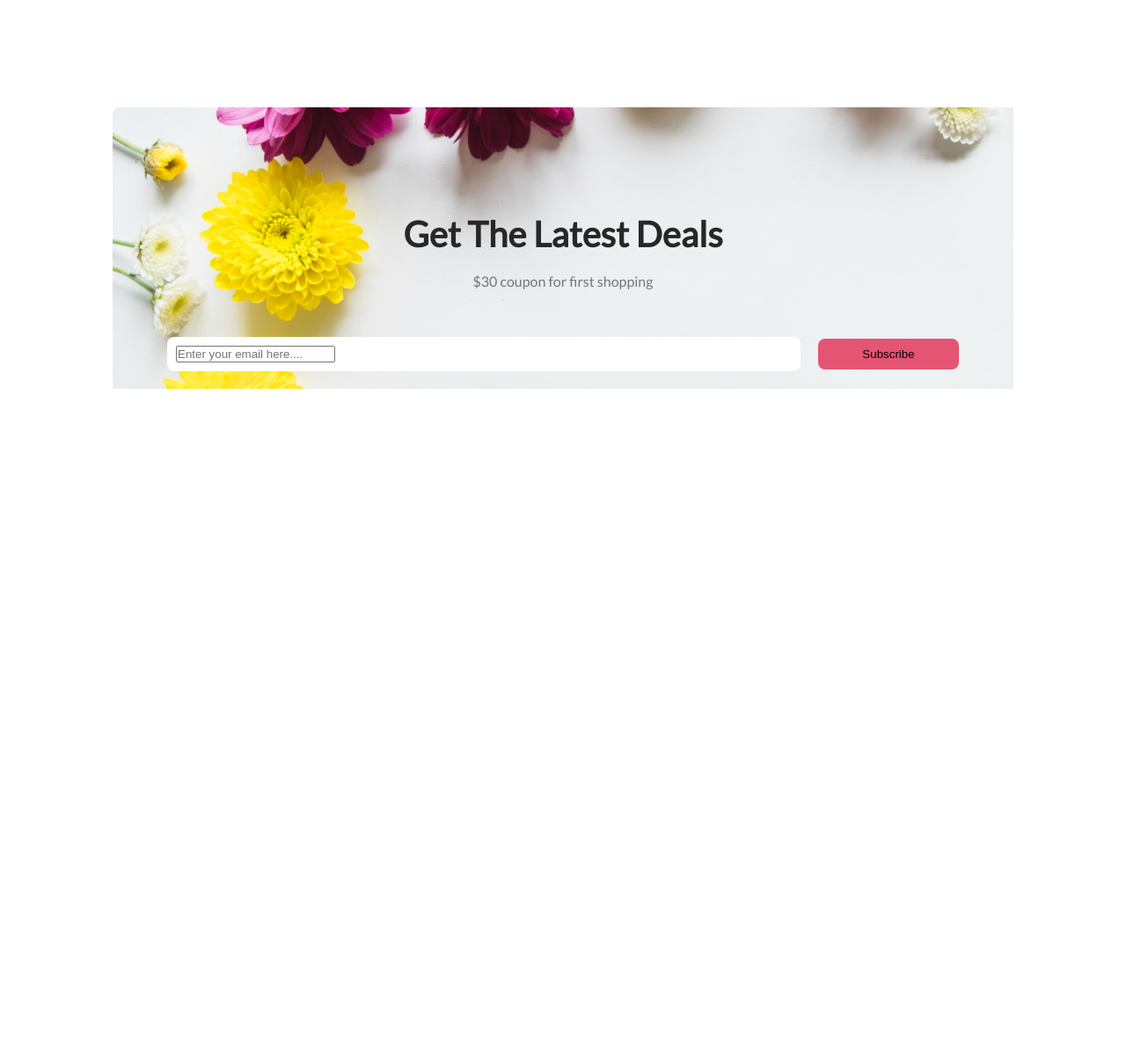
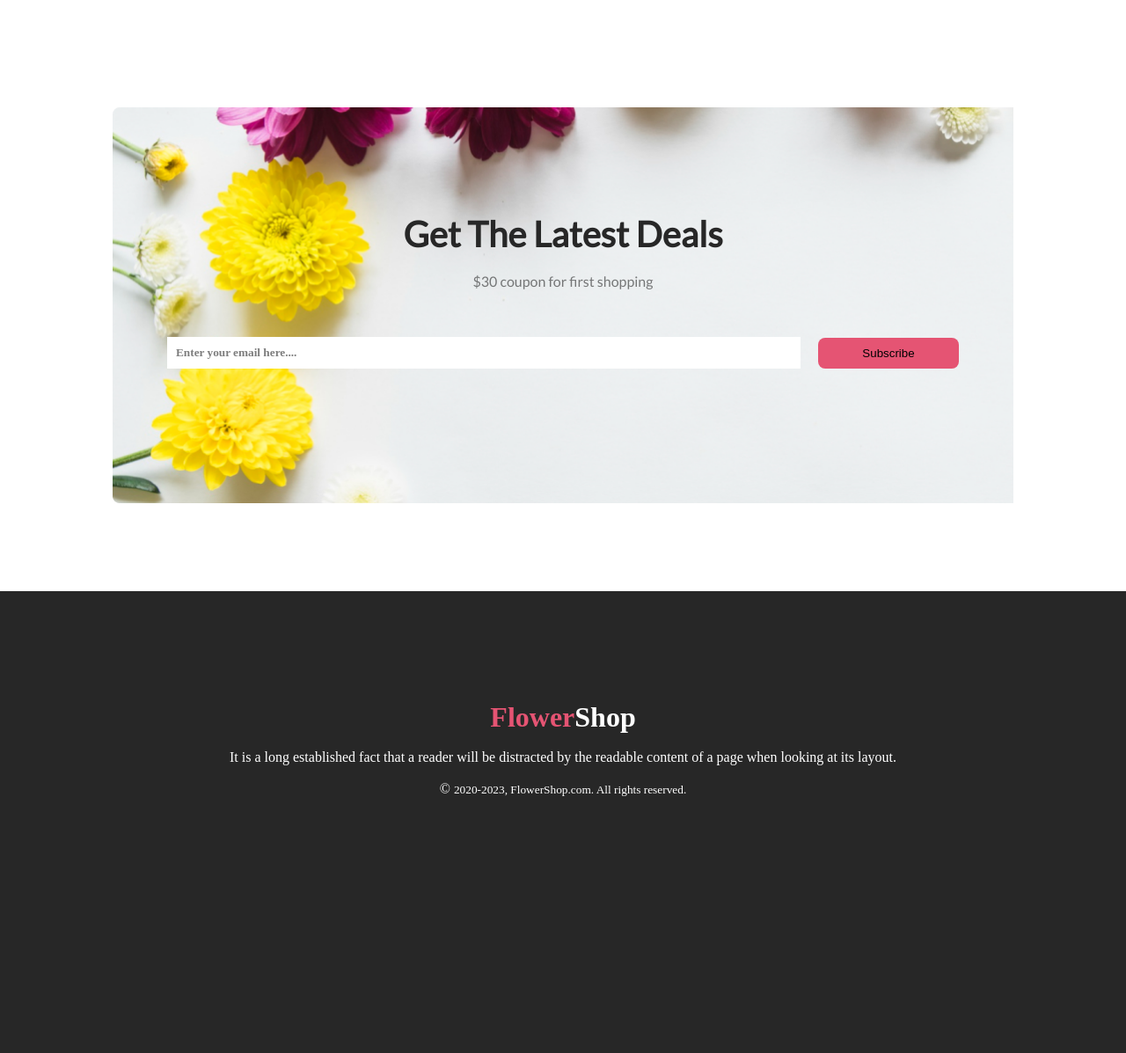
Before and after one commit to singha-saikat/flower-shop-assignment, a plain HTML site: page index.html in a window 1280 px wide. Shown: the part 3360-4557 px from the top of the page at 88% size. Before the commit the page ends 3802 px from the top, so only its background shows below. Drawn offline with Linux system fonts and the light colour scheme.

Commit message:
all things done

```diff
--- a/index.html
+++ b/index.html
@@ -124,7 +124,7 @@
       </section>
       <section>
         <div class="from-email-conteinar">
-          <div class="conteinar-properties">
+
             <h1>Get The Latest Deals</h1>
           <p>$30 coupon for first shopping</p><br><br><br>
             <!-- <img src="./Flower Asset/Rectangle 9.png" alt=""> -->
@@ -132,17 +132,23 @@
 
 
           <div class="mail-input">
-          <input type="text" placeholder="Enter your email here....">
+            <h5 style="color: rgba(39, 39, 39, 0.60);">Enter your email here....</h5>
         </div>
 
         <div class="button-for-subcribe">
           <button class="btn">Subscribe</button>
         </div>
-      </div>
+
       </div>
         </div>
       </section>
     </main>
-    <footer></footer>
+    <footer>
+      <div class="footer-conteinar">
+        <h1><span style="color: #E55473;">Flower</span>Shop</h1><br>
+        <p>It is a long established fact that a reader will be distracted by the readable content of a page when looking at its layout.</p><br>
+        &copy; <small>2020-2023, FlowerShop.com. All rights reserved. </small>
+      </div>
+    </footer>
   </body>
 </html>
--- a/style.css
+++ b/style.css
@@ -158,11 +158,15 @@
 }
 .from-email-conteinar {
   width: 80%;
-  height: 40vh;
+  height:450px;
   margin: auto;
   background-image: url(Rectangle\ 9.png);
+  background-repeat: no-repeat;
+  background-size: cover;
+  margin-bottom: 100px;
+
 }
-.conteinar-properties h1 {
+.from-email-conteinar h1 {
   color: #272727;
   text-align: center;
   font-family: Lato;
@@ -171,12 +175,14 @@
   font-weight: 800;
   line-height: normal;
   padding-top: 120px;
+
 }
-.conteinar-properties p {
+.from-email-conteinar p {
   color: rgba(39, 39, 39, 0.6);
   text-align: center;
   font-family: Lato;
   padding-top: 20px;
+
 }
 .email-from-info {
   display: flex;
@@ -188,8 +194,19 @@
 
   background: #fff;
   width: 700px;
-  border-radius: 8px;
+
 
   border: none;
   padding: 10px;
 }
+.footer-conteinar{
+  padding-top: 125px;
+  width:100%;
+  height:400px;
+  background-color: #272727;
+  text-align: center;
+  color: white;
+
+
+
+}
```
